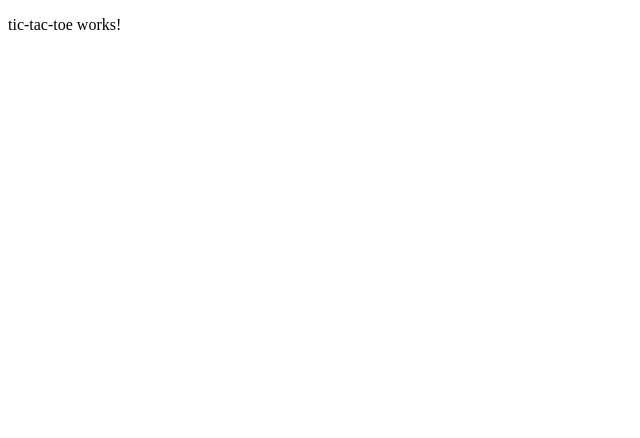
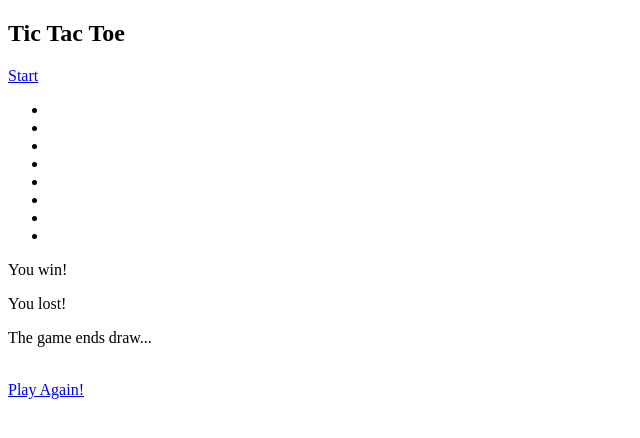
Before and after one commit to willmaraujo/tic-tac-toe, an Angular app: page / in a window 1280 px wide. Shown: the top 438 px of the page, without its empty margins (0-640 px from the left). Built offline with nearby package versions, Linux system fonts and the light colour scheme.

Commit message:
Implemented html for the game
Signed-off-by: Williams Araujo <crfwilliams@gmail.com>

```diff
--- a/src/app/tic-tac-toe/tic-tac-toe.component.html
+++ b/src/app/tic-tac-toe/tic-tac-toe.component.html
@@ -1 +1,37 @@
-<p>tic-tac-toe works!</p>
+<div>
+    <h2>Tic Tac Toe</h2>
+
+    <!-- Initial Screen -->
+    <div calss="main">
+        <a href="#" class="button">
+            Start
+        </a>
+    </div>
+
+    <!-- Board -->
+    <div>
+        <ul>
+            <li class="kz-border-bottom kz-border-right"></li>
+            <li class="kz-border-bottom kz-border-right"></li>
+            <li class="kz-border-bottom"></li>
+            <li class="kz-border-bottom kz-border-right"></li>
+            <li class="kz-border-bottom kz-border-right"></li>
+            <li class="kz-border-bottom kz-border-right"></li>
+            <li class="kz-border-right"></li>
+            <li class="kz-border-right"></li>
+        </ul>
+    </div>
+
+    <!-- End Screen -->
+    <div>
+        <span>
+            <p>You win!</p>
+            <p>You lost!</p>
+            <p>The game ends draw...</p>
+            <br />
+            <a href="#" class="button">
+                Play Again!
+            </a>
+        </span>
+    </div>
+</div>
```
